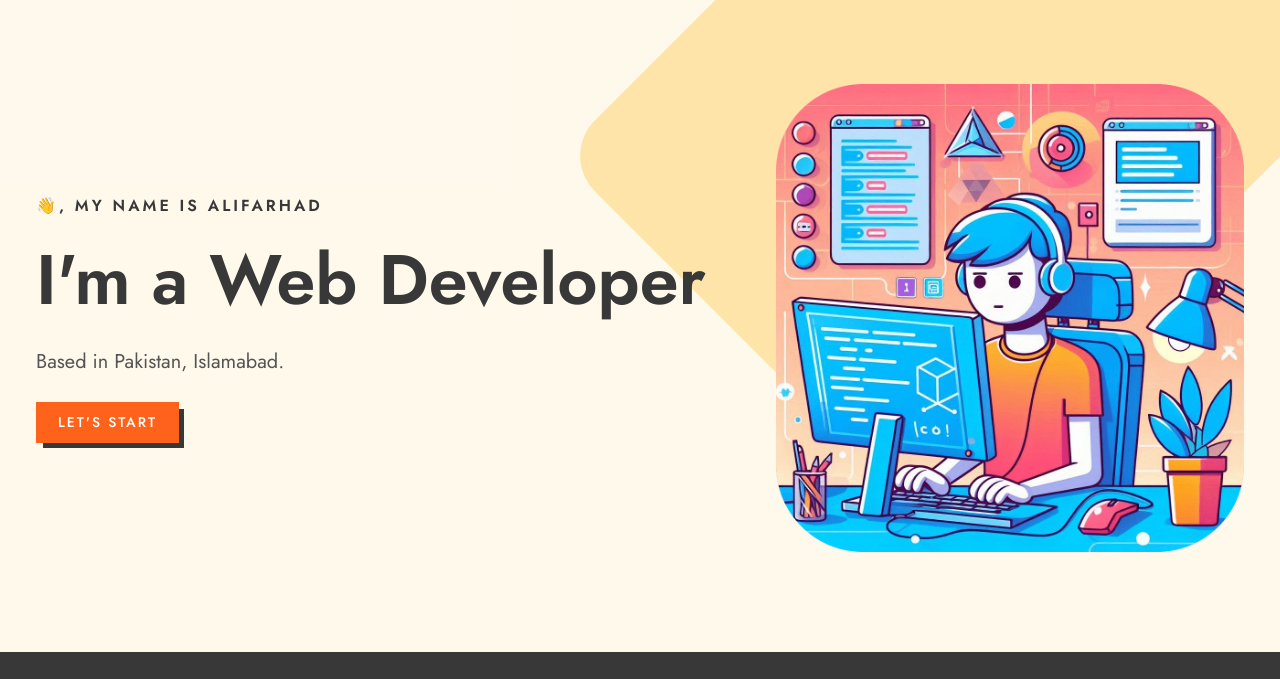
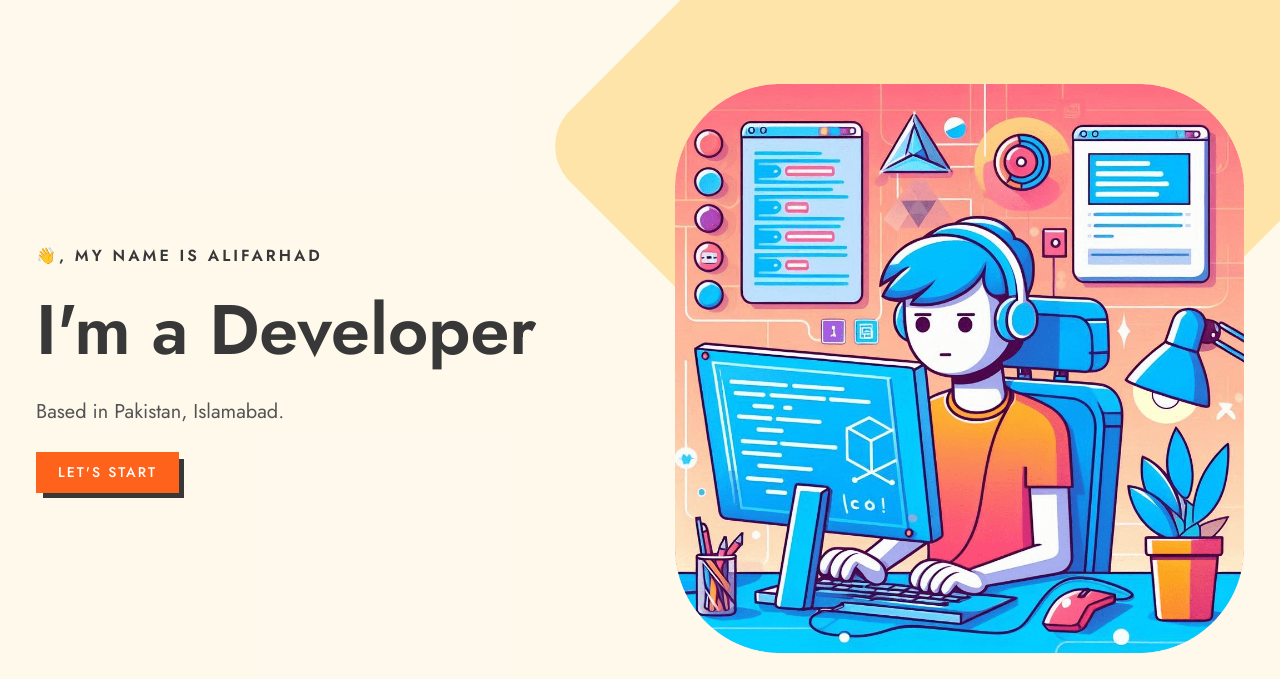
Before and after one commit to ali-farhad/annie---a-portfolio-site, a plain HTML site: page index.html in a window 1280 px wide. Shown: the part 76-755 px from the top of the page. Drawn offline with nearby package versions, Linux system fonts and the light colour scheme.

Commit message:
Update index.html

```diff
--- a/index.html
+++ b/index.html
@@ -112,7 +112,7 @@
 
             <p class="hero-subtitle">👋, My name is alifarhad</p>
 
-            <h1 class="headline-lg nowrap">I'm a Web Developer</h1>
+            <h1 class="headline-lg">I'm a Developer</h1>
 
             <p class="hero-text body-md">
               Based in Pakistan, Islamabad.
```
